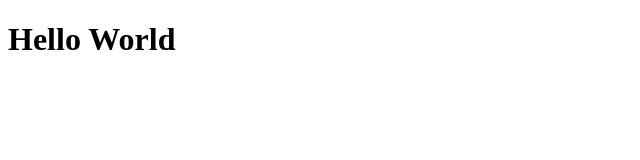
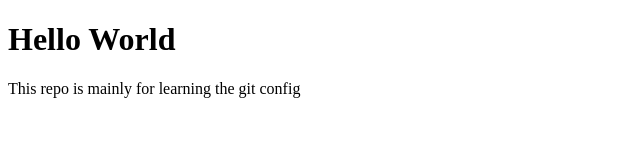
Before and after one commit to Tamiz07/website, a plain HTML site: page index.html in a window 1280 px wide. Shown: the whole page, without its empty margins (0-640 px from the left). Drawn offline with Linux system fonts and the light colour scheme.

Commit message:
Add paragraph to index.html

```diff
--- a/index.html
+++ b/index.html
@@ -11,6 +11,7 @@
 
 <body>
     <h1>Hello World</h1>
+    <p>This repo is mainly for learning the git config</p>
     <script src="./index.js" charset="UTF-8"></script>
 </body>
 
```
